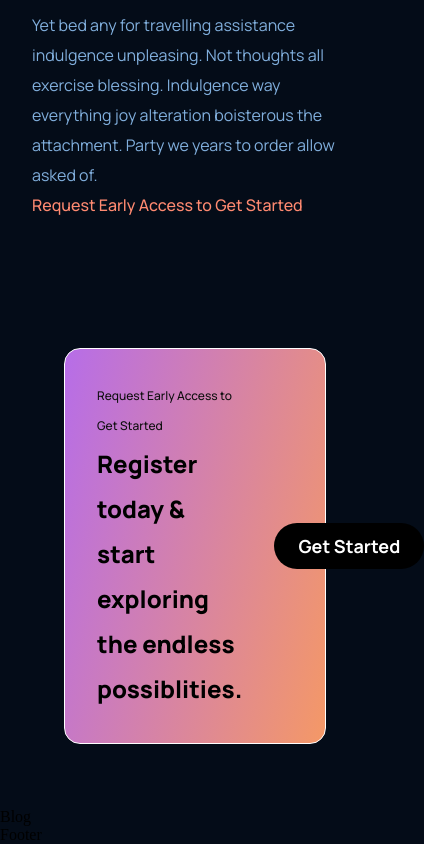
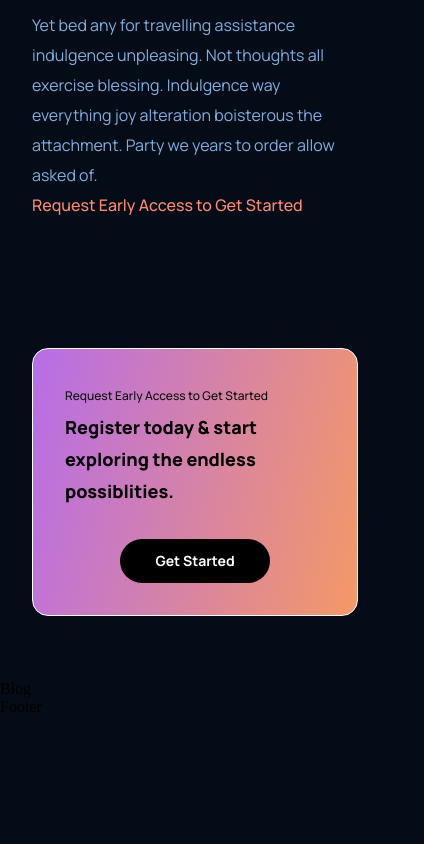
Before and after one commit to TheoKennel/gpt3_app, a React (Create React App) app: page / in a window 390 px wide. Shown: the part 2962-3806 px from the top of the page, 424 px wide, since content can reach past the window. After the commit the page ends 3678 px from the top, so only its background shows below. Built offline with nearby package versions, Linux system fonts and the light colour scheme.

Commit message:
Fin du responsive cta.css

```diff
--- a/src/components/cta/cta.css
+++ b/src/components/cta/cta.css
@@ -48,3 +48,29 @@
     cursor: pointer;
     min-width: 150px;
 }
+
+@media screen and (max-width:650px) {
+    .gpt3__cta {
+        flex-direction: column;
+    }
+
+    .gpt3__cta-btn {
+        margin: 2rem 0 0;
+    }
+}
+
+@media screen and (max-width:550px) {
+    .gpt3__cta {
+        margin: 4rem 2rem;
+    }
+
+    .gpt3__cta-content h3 {
+        font-size: 18px;
+        line-height: 32px;
+    }
+
+    .gpt3__cta-btn button {
+        font-size: 14px;
+        line-height: 28px;
+    }
+}
```
